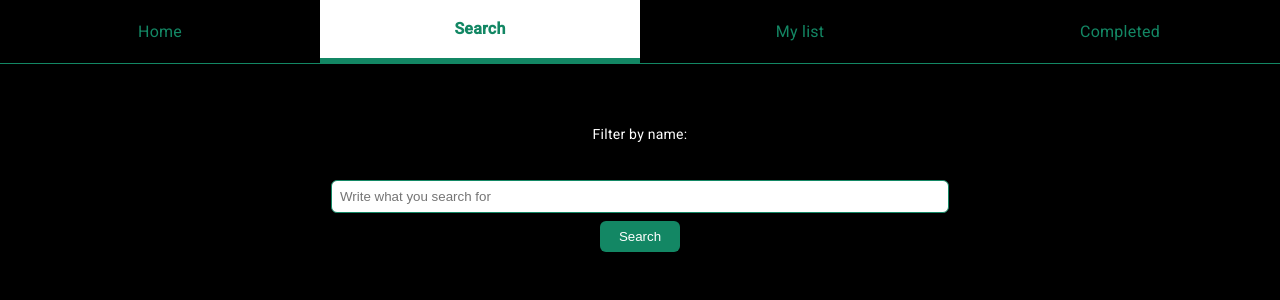
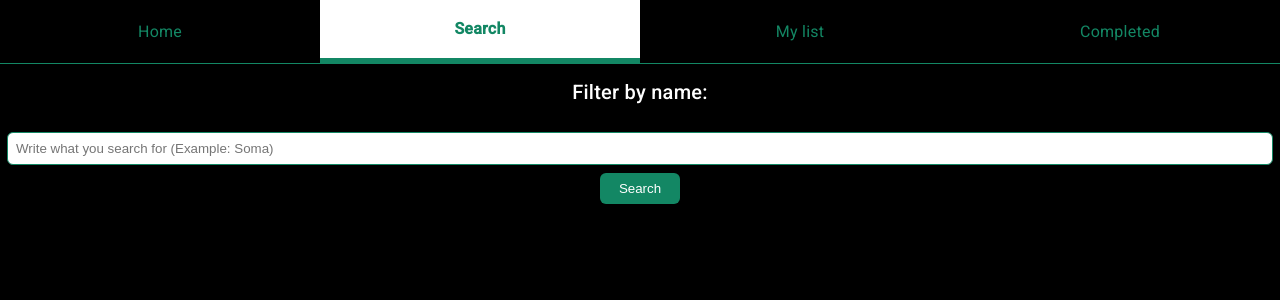
Before and after one commit to YerayMG93/testidxforwarframe, an Angular app: page /list in a window 1280 px wide. Shown: the top 300 px of the page. Built offline with nearby package versions, Linux system fonts and the light colour scheme.

Commit message:
Arreglos visuales CompletedList MyList Search

```diff
--- a/src/app/app.component.css
+++ b/src/app/app.component.css
@@ -5,6 +5,6 @@
 }
 
 .content {
-  margin-top: 60px; /* altura del header fijo */
+  margin-top: 60px;
   padding: 16px;
 }
--- a/src/app/pages/completed-list/completed-list.component.css
+++ b/src/app/pages/completed-list/completed-list.component.css
@@ -10,9 +10,6 @@
   flex-direction: column;
   align-items: center;
   gap: 0.5rem;
-  margin: 2rem auto;
-  padding: 1rem;
-  max-width: 600px;
 }
 
 #searchbar input[type="text"] {
@@ -68,9 +65,7 @@ app-item-card {
   display: flex;
   flex-direction: column;
   gap: 1rem;
-  padding: 1rem;
-  max-width: 800px;
-  margin: 0 auto;
+  text-align: center;
 }
 
 button {
--- a/src/app/pages/completed-list/completed-list.component.html
+++ b/src/app/pages/completed-list/completed-list.component.html
@@ -8,14 +8,14 @@
 
 @else {
     <div class="no-empty-state">
-
         <form id="searchbar" action="javascript:void(0);">
-            <label for="fname">Filter by name:</label><br>
+            <!-- <label for="fname">Filter by name:</label><br> -->
             <input type="text" id="fname" name="fname" [(ngModel)]="fname" placeholder="Write what you search for">
             <input type="submit" value="Search" (click)="loadItems(fname)">
         </form>
-        <p> Everything you completed is here: </p>
+        <br>
         <div class="list">
+            <h2> Everything you completed is here: </h2>
             @for (item of itemList; track item.name) {
                 <app-item-card [item]="item"></app-item-card>
               }
--- a/src/app/pages/list/list.component.css
+++ b/src/app/pages/list/list.component.css
@@ -10,9 +10,6 @@
     flex-direction: column;
     align-items: center;
     gap: 0.5rem;
-    margin: 2rem auto;
-    padding: 1rem;
-    max-width: 600px;
   }
 
   #searchbar input[type="text"] {
--- a/src/app/pages/list/list.component.html
+++ b/src/app/pages/list/list.component.html
@@ -1,6 +1,7 @@
 <form id="searchbar" action="javascript:void(0);">
-  <label for="fname">Filter by name:</label><br>
-  <input type="text" id="fname" name="fname" [(ngModel)]="fname" placeholder="Write what you search for">
+  <!--<label for="fname">Filter by name:</label><br>-->
+  <h2 for="fname">Filter by name:</h2>
+  <input type="text" id="fname" name="fname" [(ngModel)]="fname" placeholder="Write what you search for (Example: Soma)">
   <input type="submit" value="Search" (click)="search()">
 </form>
 
--- a/src/app/pages/my-list/my-list.component.css
+++ b/src/app/pages/my-list/my-list.component.css
@@ -10,9 +10,6 @@
   flex-direction: column;
   align-items: center;
   gap: 0.5rem;
-  margin: 2rem auto;
-  padding: 1rem;
-  max-width: 600px;
 }
 
 #searchbar input[type="text"] {
@@ -67,10 +64,8 @@ app-item-card {
 .no-empty-state {
   display: flex;
   flex-direction: column;
-  gap: 1rem;
-  padding: 1rem;
-  max-width: 800px;
   margin: 0 auto;
+  text-align: center;
 }
 
 button {
--- a/src/app/pages/my-list/my-list.component.html
+++ b/src/app/pages/my-list/my-list.component.html
@@ -8,12 +8,13 @@
 @else {
     <div class="no-empty-state">
         <form id="searchbar" action="javascript:void(0);">
-            <label for="fname">Filter by name:</label><br>
+            <!-- <label for="fname">Filter by name:</label><br> -->
             <input type="text" id="fname" name="fname" [(ngModel)]="fname" placeholder="Write what you search for">
             <input type="submit" value="Search" (click)="loadItems(fname)">
         </form>
-        <p> Everything you listed is here: </p>
+        <br>
         <div class="list">
+            <h2> Everything you listed is here: </h2>
             @for (item of itemList; track item.name) {
                 <app-item-card [item]="item"></app-item-card>
               }
```
